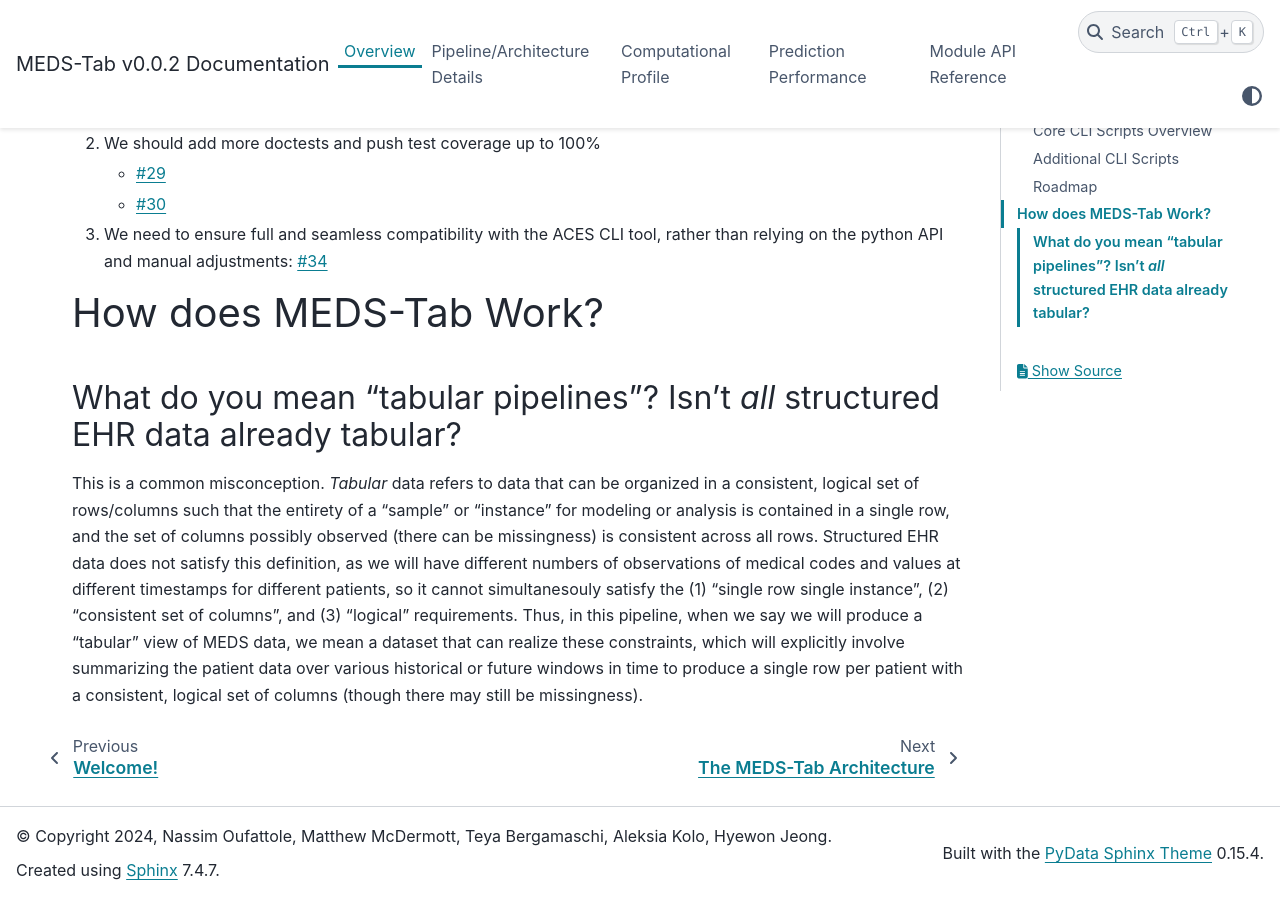
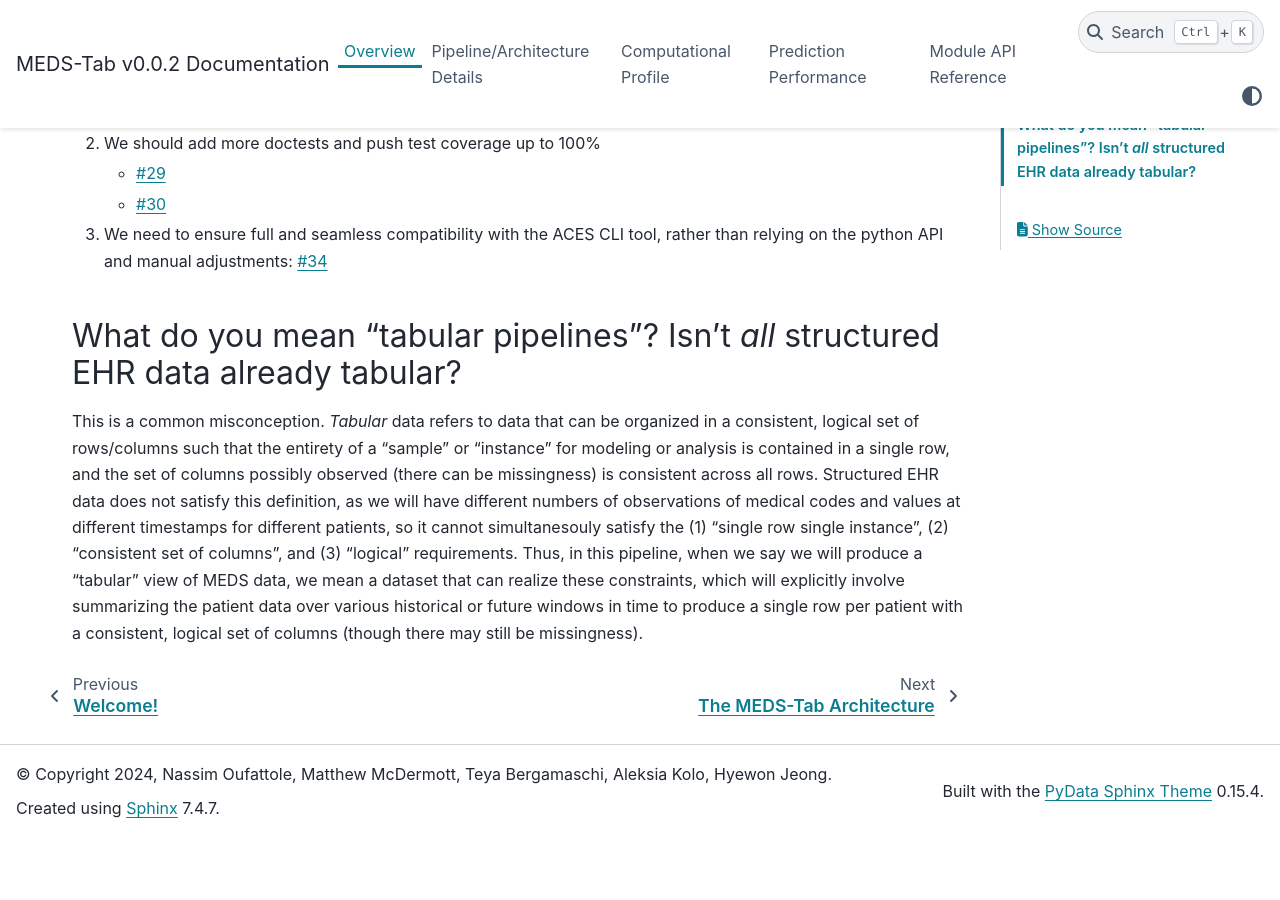
Before and after one commit to mmcdermott/MEDS_Tabular_AutoML, a Sphinx documentation site: the page built from docs/source/overview.md, in a window 1280 px wide and 900 px high, scrolled down 3921 px. Built offline with Sphinx 7.4.7 and the PyData theme 0.15.4, drawn with Linux system fonts in a browser that asks for light colours; after the commit the page ends 4759 px from its top, so only the background shows below that.

Commit message:
fixed overview being two chapters

```diff
--- a/docs/source/overview.md
+++ b/docs/source/overview.md
@@ -147,8 +147,6 @@ MEDS-Tab has several key limitations which we plan to address in future changes.
 3. We need to ensure full and seamless compatibility with the ACES CLI tool, rather than relying on the python API and manual adjustments:
    [#34](https://github.com/mmcdermott/MEDS_Tabular_AutoML/issues/34)
 
-# How does MEDS-Tab Work?
-
 ## What do you mean "tabular pipelines"? Isn't _all_ structured EHR data already tabular?
 
 This is a common misconception. _Tabular_ data refers to data that can be organized in a consistent, logical
```
